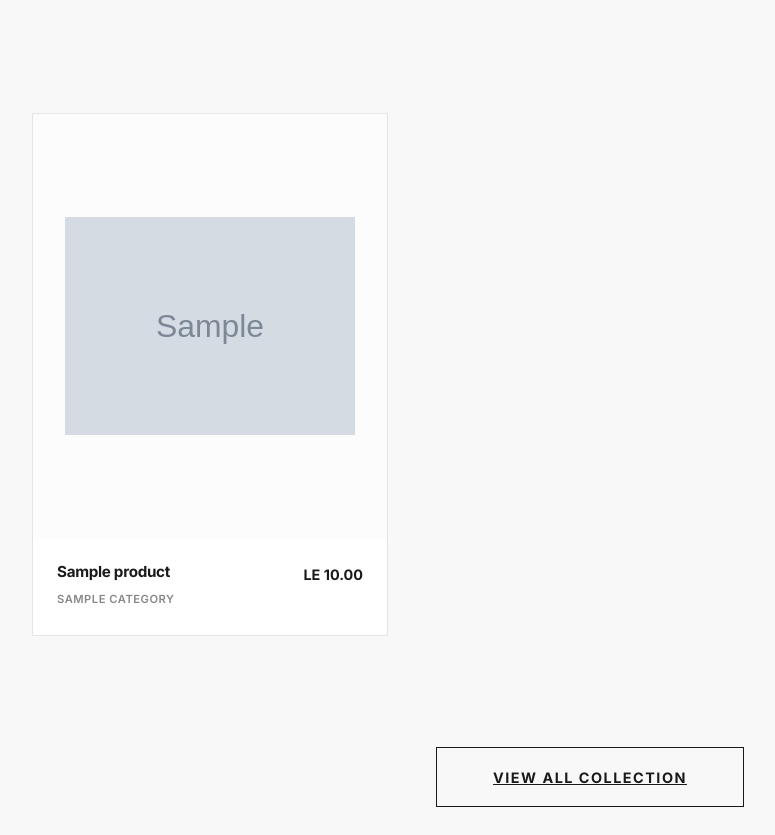
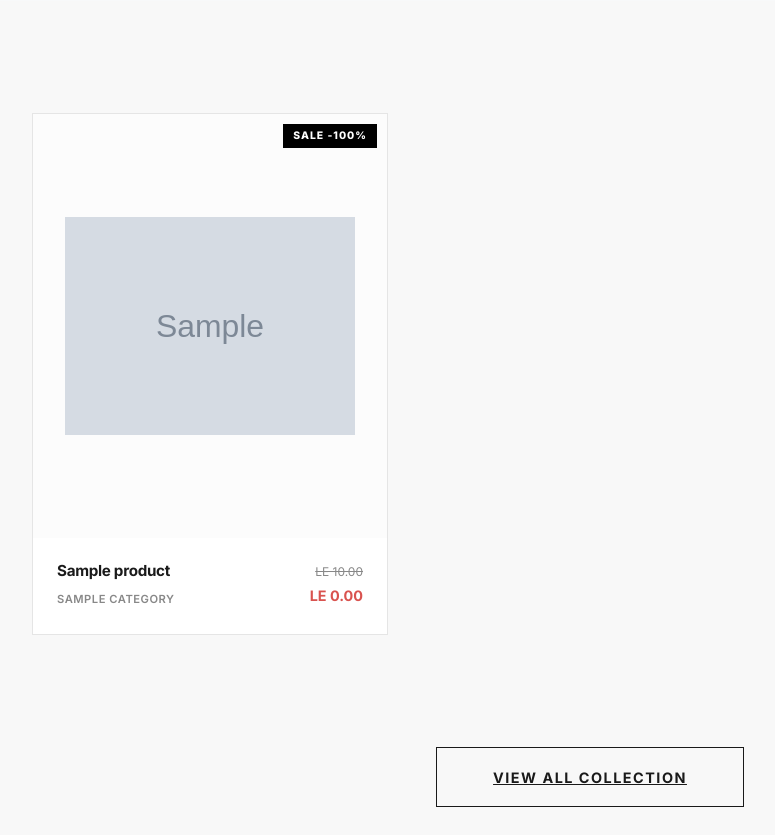
Before and after one commit to Abdallh312/Ecommerce, a Django app: page / in a window 1280 px wide. Shown: the part 1370-2205 px from the top of the page, without its empty margins (50-825 px from the left). Run offline with Django 4.2, Linux system fonts and the light colour scheme; tables that the repository leaves empty hold one stand-in row (values such as "Sample post"); grey boxes marked "Sample" are stand-in pictures; some libraries are stand-ins or nearby versions.

Commit message:
Implement discount display system and fix price logic bugs

```diff
--- a/orders/models.py
+++ b/orders/models.py
@@ -66,7 +66,7 @@ class CartItem(models.Model):
     def get_total_price(self):
         if self.variant:
             return self.variant.final_price * self.quantity
-        return self.product.base_price * self.quantity
+        return self.product.final_price * self.quantity
 
     def __str__(self):
         return f"{self.product.name} x {self.quantity}"
--- a/products/admin.py
+++ b/products/admin.py
@@ -25,8 +25,8 @@ class CategoryAdmin(admin.ModelAdmin):
 
 @admin.register(Product)
 class ProductAdmin(admin.ModelAdmin):
-    list_display = ('get_thumbnail', 'name', 'category', 'base_price', 'is_active', 'is_featured', 'stock_quantity', 'created_at')
-    list_editable = ('is_active', 'is_featured', 'stock_quantity')
+    list_display = ('get_thumbnail', 'name', 'category', 'base_price', 'discount_price', 'is_active', 'is_featured', 'stock_quantity', 'created_at')
+    list_editable = ('is_active', 'is_featured', 'stock_quantity', 'discount_price')
     list_filter = ('category', 'is_active', 'is_featured', 'is_customizable', 'created_at')
     search_fields = ('name', 'description', 'short_description')
     prepopulated_fields = {'slug': ('name',)}
@@ -38,7 +38,7 @@ class ProductAdmin(admin.ModelAdmin):
             'fields': ('name', 'slug', 'category', 'description', 'short_description')
         }),
         ('Pricing & Stock', {
-            'fields': ('base_price', 'stock_quantity', 'weight')
+            'fields': ('base_price', 'discount_price', 'stock_quantity', 'weight')
         }),
         ('Availability', {
             'fields': ('available_sizes', 'available_colors')
--- a/products/models.py
+++ b/products/models.py
@@ -65,6 +65,7 @@ class Product(models.Model):
     short_description = models.CharField(max_length=300, blank=True)
     category = models.ForeignKey(Category, on_delete=models.CASCADE, related_name='products')
     base_price = models.DecimalField(max_digits=10, decimal_places=2, validators=[MinValueValidator(0)])
+    discount_price = models.DecimalField(max_digits=10, decimal_places=2, blank=True, null=True, validators=[MinValueValidator(0)], help_text="Set a lower price for sales (e.g., from 200 to 170)")
     is_active = models.BooleanField(default=True)
     is_featured = models.BooleanField(default=False)
     is_customizable = models.BooleanField(default=True)
@@ -94,6 +95,26 @@ class Product(models.Model):
 
     def __str__(self):
         return self.name
+
+    @property
+    def final_price(self):
+        """Returns the discounted price if available, otherwise the base price."""
+        if self.discount_price and self.discount_price < self.base_price:
+            return self.discount_price
+        return self.base_price
+
+    @property
+    def has_discount(self):
+        """Returns True if the product has a valid discount."""
+        return self.discount_price is not None and self.discount_price < self.base_price
+
+    @property
+    def discount_percentage(self):
+        """Returns the discount percentage as an integer."""
+        if self.has_discount:
+            discount = ((self.base_price - self.discount_price) / self.base_price) * 100
+            return int(discount)
+        return 0
 
     def get_main_image(self):
         main_image = self.images.filter(is_main=True).first()
@@ -141,7 +162,7 @@ class ProductVariant(models.Model):
 
     @property
     def final_price(self):
-        return self.product.base_price + self.price_adjustment
+        return self.product.final_price + self.price_adjustment
 
 
 class ProductReview(models.Model):
--- a/static/css/style.css
+++ b/static/css/style.css
@@ -221,6 +221,35 @@ body {
     font-size: 0.9rem;
     font-weight: 700;
     color: var(--alpine-black);
+    display: flex;
+    flex-direction: column;
+    align-items: flex-end;
+}
+
+.product-price-old {
+    font-size: 0.75rem;
+    text-decoration: line-through;
+    color: var(--alpine-gray);
+    font-weight: 400;
+    margin-bottom: 2px;
+}
+
+.product-price-current.has-discount {
+    color: #d9534f;
+}
+
+.product-badge-discount {
+    position: absolute;
+    top: 10px;
+    right: 10px;
+    background: #000;
+    color: #fff;
+    padding: 4px 10px;
+    font-size: 0.65rem;
+    font-weight: 800;
+    letter-spacing: 1px;
+    z-index: 5;
+    text-transform: uppercase;
 }
 
 /* Product Grid */
--- a/templates/products/home.html
+++ b/templates/products/home.html
@@ -83,6 +83,9 @@
                 <a href="{% url 'products:product_detail' product.slug %}" class="text-decoration-none">
                     <div class="product-card">
                         <div class="product-image-container">
+                            {% if product.has_discount %}
+                                <div class="product-badge-discount">SALE -{{ product.discount_percentage }}%</div>
+                            {% endif %}
                             {% if product.get_main_image %}
                                 <img src="{{ product.get_main_image }}" alt="{{ product.name }}" class="product-image" loading="lazy">
                             {% else %}
@@ -94,7 +97,14 @@
                                 <h3 class="product-title-min">{{ product.name }}</h3>
                                 <span class="product-cat-min">{{ product.category.name }}</span>
                             </div>
-                            <div class="product-price-min">LE {{ product.base_price }}</div>
+                            <div class="product-price-min">
+                                {% if product.has_discount %}
+                                    <span class="product-price-old">LE {{ product.base_price }}</span>
+                                    <span class="product-price-current has-discount">LE {{ product.discount_price }}</span>
+                                {% else %}
+                                    <span class="product-price-current">LE {{ product.base_price }}</span>
+                                {% endif %}
+                            </div>
                         </div>
                     </div>
                 </a>
```
Also changed, not shown: templates/products/category_products.html (+11 -1 lines), templates/products/product_detail.html (+20 -4 lines), templates/products/product_list.html (+11 -1 lines), templates/products/search_results.html (+11 -1 lines), products/migrations/0004_product_discount_price.py (added).
